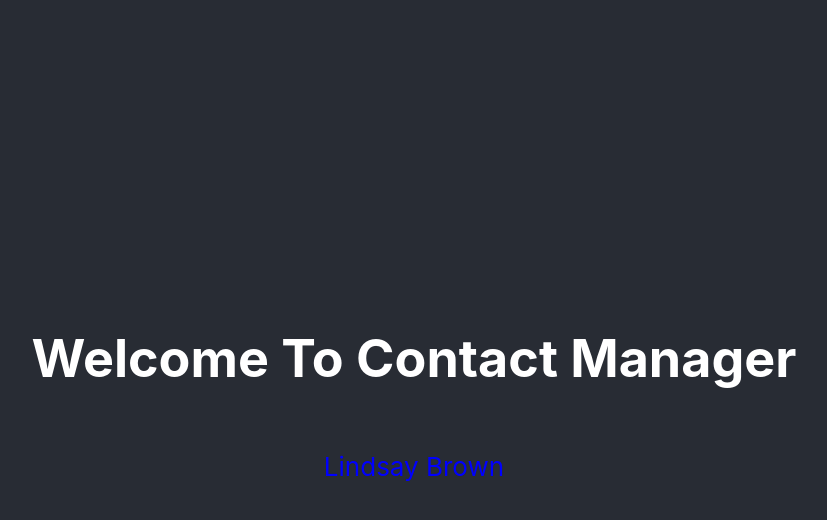
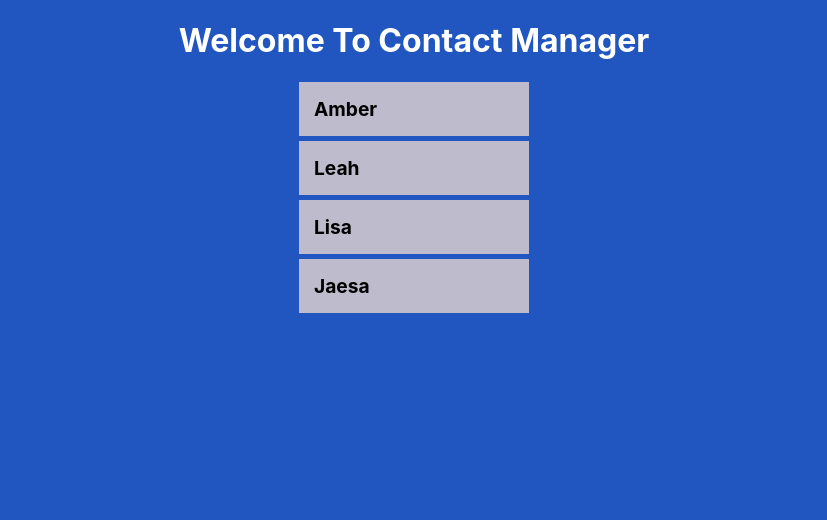
Before and after one commit to giacomo9999/baby_name_fetch_and_filter_181220, a React (Create React App) app: page / in a window 1280 px wide. Shown: the top 520 px of the page, without its empty margins (226-1053 px from the left). Built offline with nearby package versions, Linux system fonts and the light colour scheme.

Commit message:
React components in place.

```diff
--- a/package.json
+++ b/package.json
@@ -3,6 +3,7 @@
   "version": "0.1.0",
   "private": true,
   "dependencies": {
+    "prop-types": "^15.6.2",
     "react": "^16.6.3",
     "react-dom": "^16.6.3",
     "react-scripts": "2.1.1"
--- a/src/App.css
+++ b/src/App.css
@@ -1,32 +1,6 @@
-.App {
+/* .App {
+  text-align: center;
+} */
+header {
   text-align: center;
 }
-
-.App-logo {
-  animation: App-logo-spin infinite 20s linear;
-  height: 40vmin;
-}
-
-.App-header {
-  background-color: #282c34;
-  min-height: 100vh;
-  display: flex;
-  flex-direction: column;
-  align-items: center;
-  justify-content: center;
-  font-size: calc(10px + 2vmin);
-  color: white;
-}
-
-.App-link {
-  color: #61dafb;
-}
-
-@keyframes App-logo-spin {
-  from {
-    transform: rotate(0deg);
-  }
-  to {
-    transform: rotate(360deg);
-  }
-}
--- a/src/App.js
+++ b/src/App.js
@@ -1,17 +1,23 @@
 import React, { Component } from "react";
 import "./App.css";
-
 import Contact from "./components/Contact";
 
+import ContactList from "./components/ContactList";
+
+const contacts = [
+  { id: 1, name: "Amber" },
+  { id: 2, name: "Leah" },
+  { id: 3, name: "Lisa" },
+  { id: 4, name: "Jaesa" }
+];
 class App extends Component {
   render() {
     return (
       <div className="App">
         <header className="App-header">
           <h1>Welcome To Contact Manager</h1>
-          <Contact />
         </header>
-
+        <ContactList contacts={contacts} />
       </div>
     );
   }
--- a/src/components/Contact.css
+++ b/src/components/Contact.css
@@ -1,3 +1,15 @@
-p {
-    color: blue;
+.contact {
+  width:200px;
+  background: rgb(190, 187, 204);
+  margin: 0 auto;
+  color: white;
+  padding: 15px;
+  margin: 5px auto;
 }
+
+.contact span {
+  font-weight: bold;
+  font-size: 1.2em;
+  text-decoration: none;
+  color: black;
+}
--- a/src/components/Contact.js
+++ b/src/components/Contact.js
@@ -1,14 +1,15 @@
-import React, { Component } from "react";
+import React from "react";
 import "./Contact.css";
+import PropTypes from "prop-types";
 
 function Contact(props) {
   return (
-    <div>
-      <span>
-        <p>Lindsay Brown</p>
-      </span>
+    <div className="contact">
+      <span>{props.name}</span>
     </div>
   );
 }
 
+Contact.propTypes = { name: PropTypes.string.isRequired };
+
 export default Contact;
--- /dev/null
+++ b/src/components/ContactList.js
@@ -0,0 +1,14 @@
+import React from "react";
+import Contact from "./Contact";
+
+function ContactList(props) {
+  return (
+    <div>
+      {props.contacts.map(c => (
+        <Contact key={c.id} name={c.name} />
+      ))}
+    </div>
+  );
+}
+
+export default ContactList;
--- a/src/index.css
+++ b/src/index.css
@@ -1,4 +1,6 @@
 body {
+  color: white;
+  background-color: #2156c0;
   margin: 0;
   padding: 0;
   font-family: -apple-system, BlinkMacSystemFont, "Segoe UI", "Roboto", "Oxygen",
```
Also changed, not shown: 1 other file (tests, documents, lock files or other folders).
